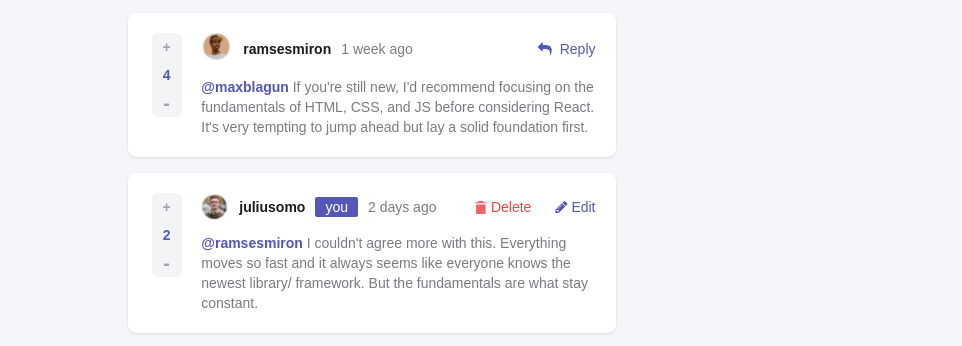
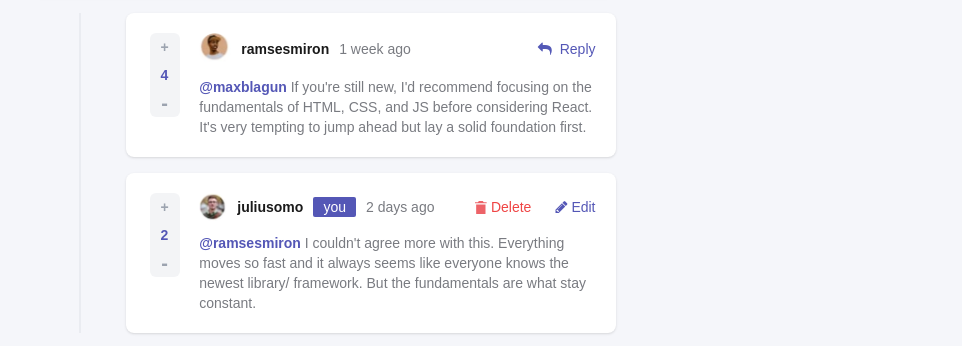
Before and after one commit to babulakterfsd/tailwind-task, a website: page index.html in a window 1280 px wide. Shown: the part 383-729 px from the top of the page, without its empty margins (317-1279 px from the left). Drawn offline with Linux system fonts and the light colour scheme.

Commit message:
requirement fulfilled

```diff
--- a/assets/styles/src/tailwind.css
+++ b/assets/styles/src/tailwind.css
@@ -99,3 +99,6 @@ body, html {
 .text-gray-primary {
   color: #797b81;
 }
+.vertical-divider {
+  border-left: 2px solid hsl(223, 19%, 93%);
+}
--- a/index.html
+++ b/index.html
@@ -109,9 +109,10 @@
       </div>
       <!-- Replies -->
       <div class="w-full lg:w-3/6 mx-auto mt-4 px-2 lg:px-0">
+        <div class="w-full lg:w-11/12 vertical-divider ml-auto">
           <!-- reply card 1 -->
           <div
-          class="card-one bg-white shadow rounded-lg p-5 pb-5 grid grid-cols-12 w-5/6 ml-auto"
+            class="card-one bg-white shadow rounded-lg p-5 pb-5 grid grid-cols-12 w-full lg:w-11/12 ml-auto"
           >
             <div class="col-span-1">
               <div
@@ -146,15 +147,15 @@
                 <span class="text-sm text-blue-primary font-semibold"
                   >@maxblagun</span
                 >
-              If you're still new, I'd recommend focusing on the fundamentals of
-              HTML, CSS, and JS before considering React. It's very tempting to
-              jump ahead but lay a solid foundation first.
+                If you're still new, I'd recommend focusing on the fundamentals
+                of HTML, CSS, and JS before considering React. It's very
+                tempting to jump ahead but lay a solid foundation first.
               </p>
             </div>
           </div>
           <!-- reply card 2 -->
           <div
-          class="card-two bg-white shadow rounded-lg p-5 pb-5 grid grid-cols-12 mt-4 w-5/6 ml-auto"
+            class="card-two bg-white shadow rounded-lg p-5 pb-5 grid grid-cols-12 mt-4 w-full lg:w-11/12 ml-auto"
           >
             <div class="col-span-1">
               <div
@@ -218,6 +219,7 @@
             </div>
           </div>
         </div>
+      </div>
       <!-- comment box-->
       <div class="w-full lg:w-3/6 mx-auto mt-4 px-2 lg:px-0">
         <div
```
Also changed, not shown: assets/styles/output/main.css. Lines whose indentation alone changed are shown as unchanged.
